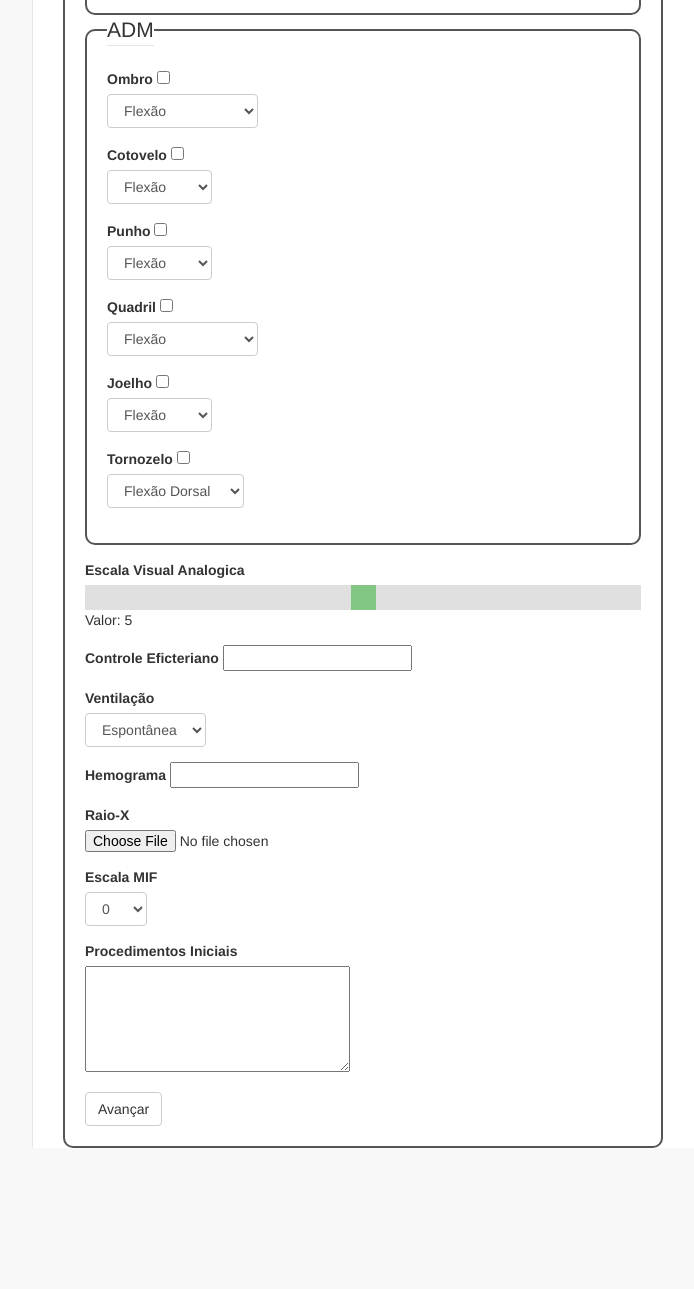
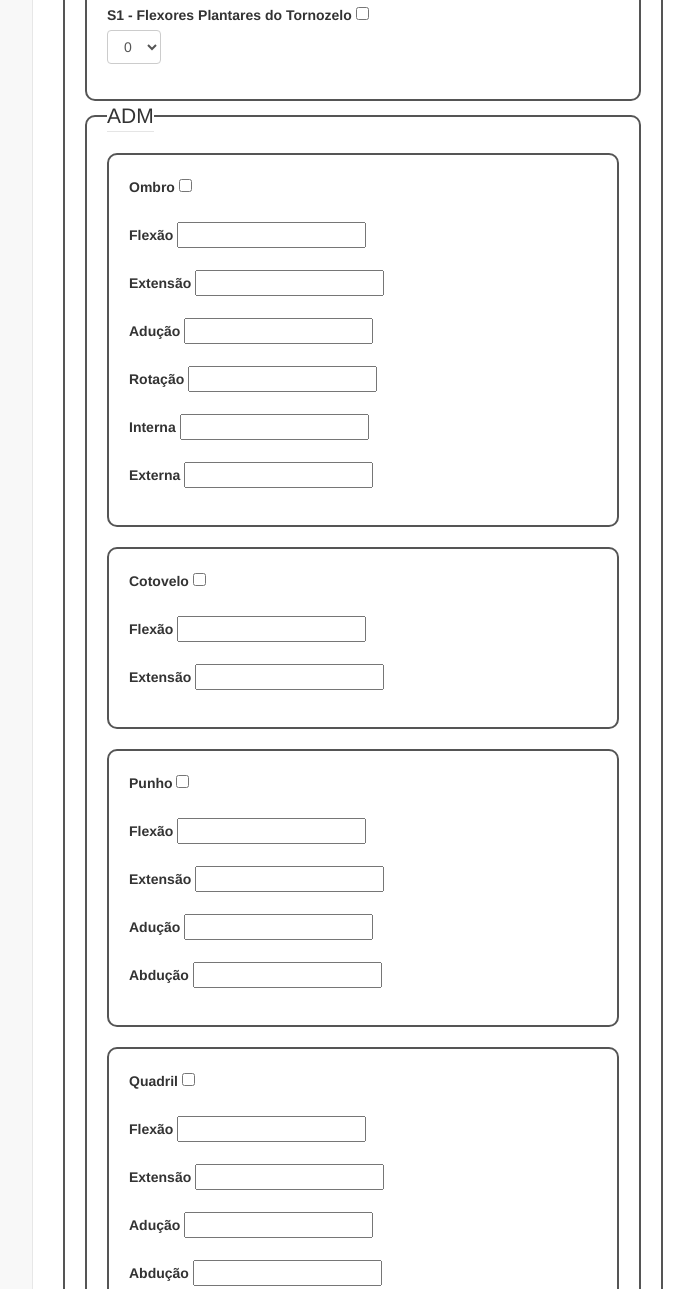
Before and after one commit to Psidom/PJfisio-1, a website: page pages/criar_caso2.html in a window 1280 px wide. Shown: the part 1456-2745 px from the top of the page, without its empty margins (218-912 px from the left). Before the commit the page ends 2604 px from the top, so only its background shows below. Drawn offline with Linux system fonts and the light colour scheme.

Commit message:
modificação nos campos em casos2

```diff
--- a/pages/criar_caso2.html
+++ b/pages/criar_caso2.html
@@ -313,6 +313,16 @@
                                         <input type="number" name="pressao" id="pressao">
                                     </div>
                                     <div class="form-group">
+                                        <label for="cardiaca">Frequência Cardíaca</label>
+                                        <input type="number" name="cardiaca" id="cardiaca">
+                                        <span>BPM</span>
+                                    </div>
+                                    <div class="form-group">
+                                        <label for="respiratoria">Frequência Respiratória</label>
+                                        <input type="number" name="respiratoria" id="respiratoria">
+                                        <span>IPM</span>
+                                    </div>
+                                    <div class="form-group">
                                         <label for="">Sensibilidade</label>
                                         <select class="forcadctrl">
                                                      <option>Preservada</option>
@@ -446,25 +456,43 @@
                                     <div class="form-group">
                                         <fieldset class="fieldform3">
                                             <legend class="legend_aux">ADM</legend>
+                                            <fieldset class="fieldform3">
                                                 <div class="form-group">
                                                     <label for="ombro">Ombro</label>
                                                     <input type="checkbox" name="ombro" id="ombro">
-                                                <select class="forcadctrl">
-                                                                <option>Flexão</option>
-                                                                <option>Extensão</option>
-                                                                <option>Adução</option>
-                                                                <option>Rotação Interna</option>
-                                                                <option>Rotação Externa</option>
-                                                 </select>
+                                                    <br/><br/>
+                                                    <label for="flexao">Flexão</label>
+                                                    <input type="number" name="flexao" id="flexao">
+                                                    <br/><br/>
+                                                    <label for="extensao">Extensão</label>
+                                                    <input type="number" name="extensao" id="extensao">
+                                                    <br/><br/>
+                                                    <label for="aducao">Adução</label>
+                                                    <input type="number" name="aducao" id="aducao">
+                                                    <br/><br/>
+                                                    <label for="rotacao">Rotação</label>
+                                                    <input type="number" name="rotacao" id="rotacao">
+                                                    <br/><br/>
+                                                    <label for="interna">Interna</label>
+                                                    <input type="number" name="interna" id="interna">
+                                                    <br/><br/>
+                                                    <label for="externa">Externa</label>
+                                                    <input type="number" name="externa" id="externa">
                                                 </div>
+                                            </fieldset>
+                                            <br/>
+                                            <fieldset class="fieldform3">
                                                 <div class="form-group">
                                                     <label for="cotovelo">Cotovelo</label>
                                                     <input type="checkbox" name="cotovelo" id="cotovelo">
-                                                <select class="forcadctrl">
-                                                        <option>Flexão</option>
-                                                        <option>Extensão</option>
-                                                </select>
+                                                    <br/><br/>
+                                                    <label for="flexao">Flexão</label>
+                                                    <input type="number" name="flexao" id="flexao2">
+                                                    <br/><br/>
+                                                    <label for="extensao">Extensão</label>
+                                                    <input type="number" name="extensao" id="extensao2">
                                                 </div>
+                                            </fieldset>
                                             <!-- <div class="form-group">
                                                 <label for="radiolnar">Radiolnar</label>
                                                 <input type="checkbox" name="radiolnar" id="radiolnar">
@@ -473,16 +501,25 @@
                                                     <option>Supinação</option>
                                                 </select>
                                             </div> -->
+                                            <br/>
+                                            <fieldset class="fieldform3">
                                                 <div class="form-group">
                                                     <label for="punho">Punho</label>
                                                     <input type="checkbox" name="punho" id="punho">
-                                                <select class="forcadctrl">
-                                                    <option>Flexão</option>
-                                                    <option>Extensão</option>
-                                                    <option>Adução</option>
-                                                    <option>Abdução</option>
-                                                 </select>
+                                                    <br/><br/>
+                                                    <label for="flexao">Flexão</label>
+                                                    <input type="number" name="flexao" id="flexao3">
+                                                    <br/><br/>
+                                                    <label for="extensao">Extensão</label>
+                                                    <input type="number" name="extensao" id="extensao3">
+                                                    <br/><br/>
+                                                    <label for="aducao">Adução</label>
+                                                    <input type="number" name="aducao" id="aducao3">
+                                                    <br/><br/>
+                                                    <label for="abducao">Abdução</label>
+                                                    <input type="number" name="abducao" id="abducao3">
                                                 </div>
+                                            </fieldset>
                                             <!-- <div class="form-group">
                                                 <label for="carpodopolegar">Carpometacárpica do Polegar</label>
                                                 <input type="checkbox" name="carpodopolegar" id="carpodopolegar">
@@ -520,36 +557,65 @@
                                                         <option>Extensão Int. 2 ao 5 dedo</option>
                                                     </select>
                                             </div> -->
+                                            <br/>
+                                            <fieldset class="fieldform3">
                                                 <div class="form-group">
                                                     <label for="quadril">Quadril</label>
                                                     <input type="checkbox" name="quadril" id="quadril">
-                                                <select class="forcadctrl">
-                                                        <option>Flexão</option>
-                                                        <option>Extensão</option>
-                                                        <option>Adução</option>
-                                                        <option>Abdução</option>
-                                                        <option>Rotação Interna</option>
-                                                        <option>Rotação Externa</option>
-                                                     </select>
+                                                    <br/><br/>
+                                                    <label for="flexao4">Flexão</label>
+                                                    <input type="number" name="flexao" id="flexao4">
+                                                    <br/><br/>
+                                                    <label for="extensao4">Extensão</label>
+                                                    <input type="number" name="extensao" id="extensao4">
+                                                    <br/><br/>
+                                                    <label for="aducao4">Adução</label>
+                                                    <input type="number" name="aducao" id="aducao4">
+                                                    <br/><br/>
+                                                    <label for="abducao4">Abdução</label>
+                                                    <input type="number" name="abducao" id="abducao4">
+                                                    <br/><br/>
+                                                    <label for="rtinterna4">Rotação Interna</label>
+                                                    <input type="number" name="rtinterna" id="rtinterna4">
+                                                    <br/><br/>
+                                                    <label for="trexterna4">Rotação Externa</label>
+                                                    <input type="number" name="trexterna4" id="trexterna4">
                                                 </div>
+                                            </fieldset>
+                                            <br/>
+                                            <fieldset class="fieldform3">
                                                 <div class="form-group">
                                                     <label for="joelho">Joelho</label>
                                                     <input type="checkbox" name="joelho" id="joelho">
-                                                <select class="forcadctrl">
-                                                            <option>Flexão</option>
-                                                            <option>Extensão</option>
-                                                            </select>
+                                                    <br/><br/>
+                                                    <label for="flexao5">Flexão</label>
+                                                    <input type="number" name="flexao5" id="flexao5">
+                                                    <br/><br/>
+                                                    <label for="extensao5">Extensão</label>
+                                                    <input type="number" name="extensao5" id="extensao5">
+                                                    <br/><br/>
                                                 </div>
+                                            </fieldset>
+                                            <br/>
+                                            <fieldset class="fieldform3">
                                                 <div class="form-group">
                                                     <label for="tornozelo">Tornozelo</label>
                                                     <input type="checkbox" name="tornozelo" id="tornozelo">
-                                                <select class="forcadctrl">
-                                                    <option>Flexão Dorsal</option>
-                                                    <option>Flexão Plantar</option>
-                                                    <option>Eversão</option>
-                                                    <option>Inversão</option>
-                                                 </select>
+                                                    <br/><br/>
+                                                    <label for="flexaodorsal6">Flexão Dorsal</label>
+                                                    <input type="number" name="flexaodorsal6" id="flexaodorsal6">
+                                                    <br/><br/>
+                                                    <label for="flexaoplantar6">Flexão Plantar</label>
+                                                    <input type="number" name="flexaoplantar6" id="flexaoplantar6">
+                                                    <br/><br/>
+                                                    <label for="eversao6">Eversão</label>
+                                                    <input type="number" name="eversao6" id="eversao6">
+                                                    <br/><br/>
+                                                    <label for="inversao6">Inversão</label>
+                                                    <input type="number" name="inversao6" id="inversao6">
                                                 </div>
+                                            </fieldset>
+
                                             <!-- <div class="form-group">
                                                 <label for="metatarsofalangianas">Metatarsofalangianas</label>
                                                 <input type="checkbox" name="metatarsofalangianas" id="metatarsofalangianas">
```
Lines whose indentation alone changed are shown as unchanged.
